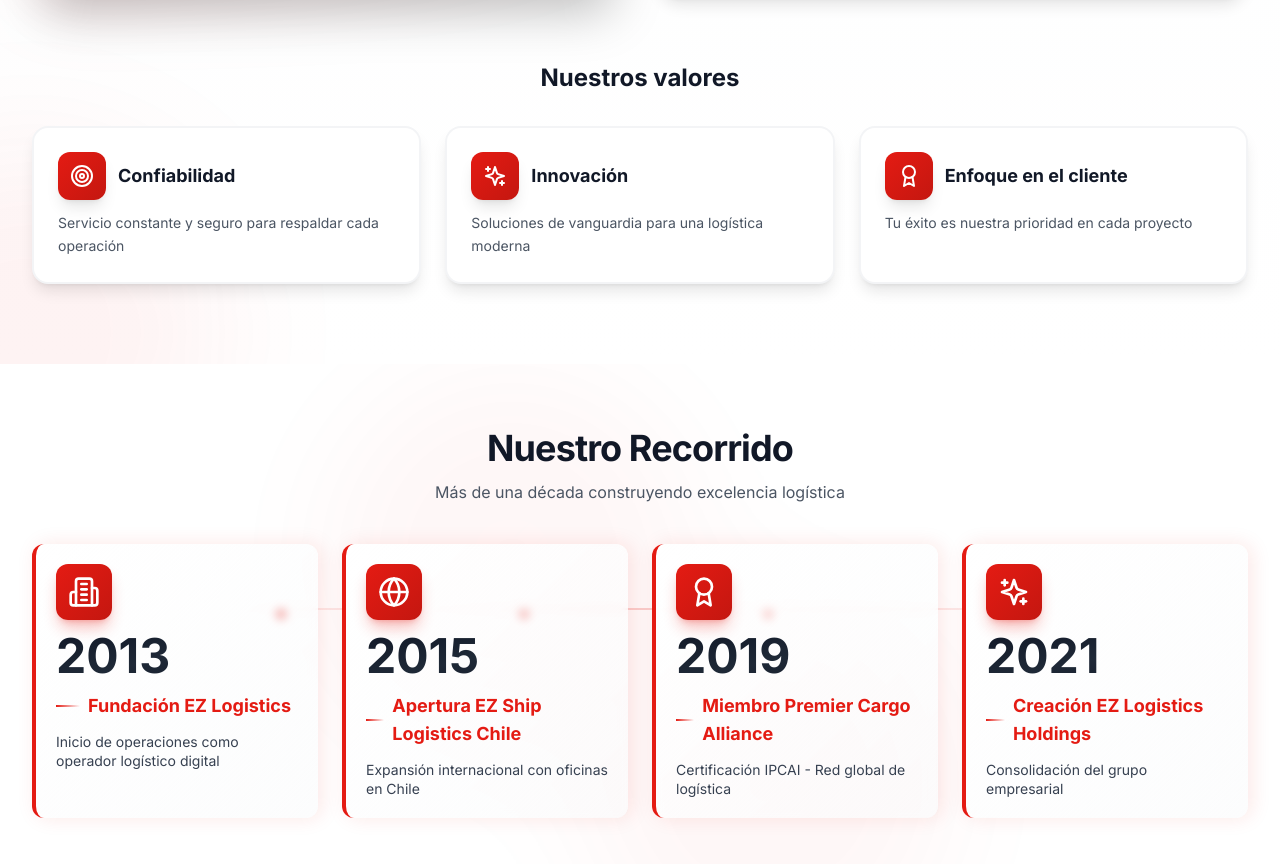
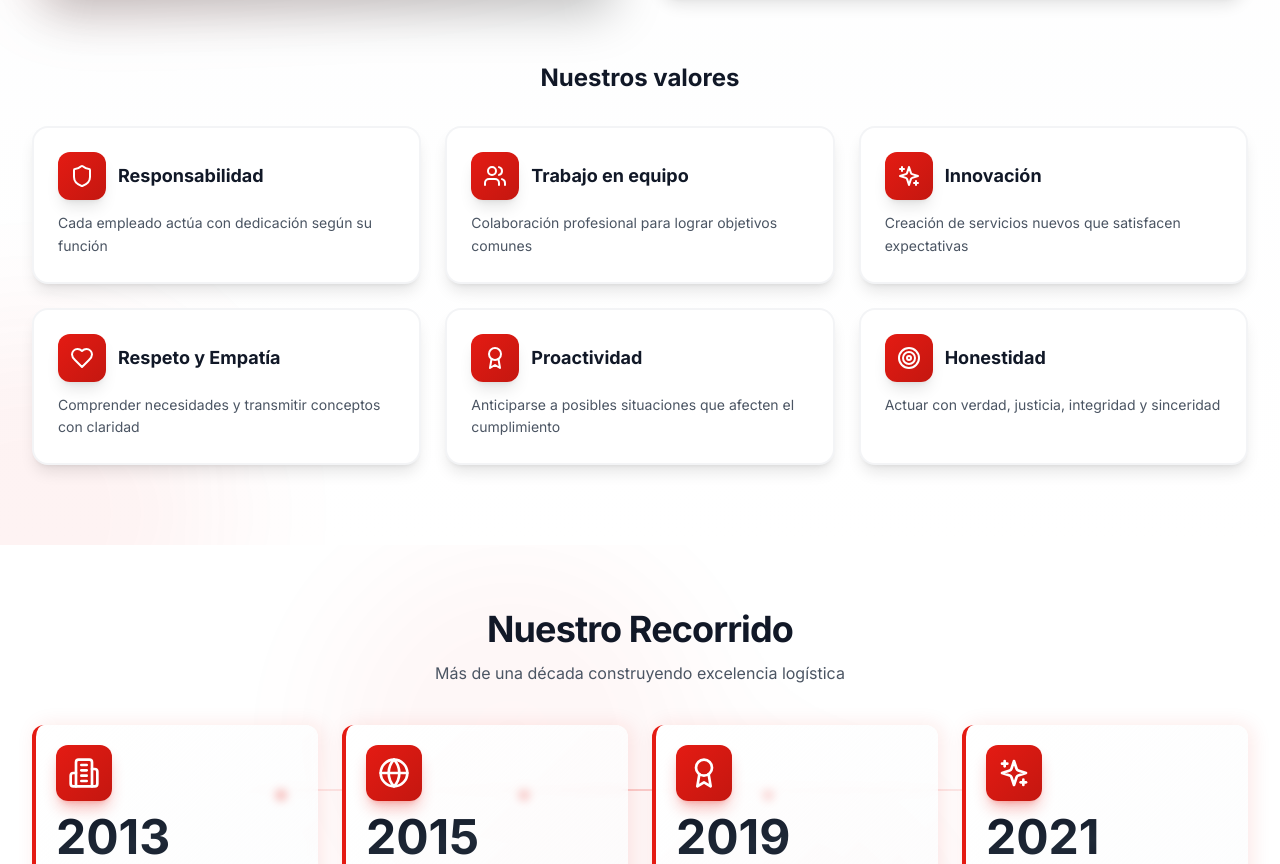
Before and after one commit to cookiecodespy/Ez_webpage, a React (Vite) app: page / in a window 1280 px wide. Shown: the part 1863-2727 px from the top of the page. Built offline with nearby package versions, Linux system fonts and the light colour scheme.

Commit message:
About: Valores según informe Pascale + sombra roja suave (opacity-20) en todas cards

```diff
--- a/src/components/About.tsx
+++ b/src/components/About.tsx
@@ -1,4 +1,4 @@
-import { Target, Eye, Award, Sparkles, Building2 } from 'lucide-react';
+import { Target, Eye, Award, Sparkles, Building2, Users, Heart, Shield } from 'lucide-react';
 import { motion, type Variants, useReducedMotion } from 'framer-motion';
 
 const About = () => {
@@ -13,9 +13,12 @@
   };
 
   const values = [
-    { icon: <Target className="h-6 w-6" />, title: 'Confiabilidad', description: 'Servicio constante y seguro para respaldar cada operación' },
-    { icon: <Sparkles className="h-6 w-6" />, title: 'Innovación', description: 'Soluciones de vanguardia para una logística moderna' },
-    { icon: <Award className="h-6 w-6" />, title: 'Enfoque en el cliente', description: 'Tu éxito es nuestra prioridad en cada proyecto' }
+    { icon: <Shield className="h-6 w-6" />, title: 'Responsabilidad', description: 'Cada empleado actúa con dedicación según su función' },
+    { icon: <Users className="h-6 w-6" />, title: 'Trabajo en equipo', description: 'Colaboración profesional para lograr objetivos comunes' },
+    { icon: <Sparkles className="h-6 w-6" />, title: 'Innovación', description: 'Creación de servicios nuevos que satisfacen expectativas' },
+    { icon: <Heart className="h-6 w-6" />, title: 'Respeto y Empatía', description: 'Comprender necesidades y transmitir conceptos con claridad' },
+    { icon: <Award className="h-6 w-6" />, title: 'Proactividad', description: 'Anticiparse a posibles situaciones que afecten el cumplimiento' },
+    { icon: <Target className="h-6 w-6" />, title: 'Honestidad', description: 'Actuar con verdad, justicia, integridad y sinceridad' }
   ];
 
   return (
@@ -57,7 +60,7 @@
             viewport={{ once: true }}
             transition={{ delay: 0 }}
           >
-            <div className="absolute inset-0 bg-gradient-to-br from-[#E41B13]/10 to-transparent rounded-2xl blur-xl opacity-0 group-hover:opacity-100 transition-opacity duration-500" />
+            <div className="absolute inset-0 bg-gradient-to-br from-[#E41B13] to-[#C41710] rounded-2xl opacity-0 group-hover:opacity-20 blur-xl transition-opacity duration-500" />
             <div className="relative h-full backdrop-blur-sm bg-white border-2 border-gray-100 rounded-2xl p-6 shadow-lg hover:shadow-2xl transition-all duration-300 hover:-translate-y-2">
               <div className="flex items-start gap-4">
                 <div className="flex-shrink-0 p-3 rounded-xl bg-gradient-to-br from-[#E41B13] to-[#C41710] shadow-lg group-hover:scale-110 transition-transform duration-300">
@@ -81,7 +84,7 @@
             viewport={{ once: true }}
             transition={{ delay: 0.1 }}
           >
-            <div className="absolute inset-0 bg-gradient-to-br from-[#E41B13]/10 to-transparent rounded-2xl blur-xl opacity-0 group-hover:opacity-100 transition-opacity duration-500" />
+            <div className="absolute inset-0 bg-gradient-to-br from-[#E41B13] to-[#C41710] rounded-2xl opacity-0 group-hover:opacity-20 blur-xl transition-opacity duration-500" />
             <div className="relative h-full backdrop-blur-sm bg-white border-2 border-gray-100 rounded-2xl p-6 shadow-lg hover:shadow-2xl transition-all duration-300 hover:-translate-y-2">
               <div className="flex items-start gap-4">
                 <div className="flex-shrink-0 p-3 rounded-xl bg-gradient-to-br from-[#E41B13] to-[#C41710] shadow-lg group-hover:scale-110 transition-transform duration-300">
@@ -105,7 +108,7 @@
             viewport={{ once: true }}
             transition={{ delay: 0.2 }}
           >
-            <div className="absolute inset-0 bg-gradient-to-br from-[#E41B13]/10 to-transparent rounded-2xl blur-xl opacity-0 group-hover:opacity-100 transition-opacity duration-500" />
+            <div className="absolute inset-0 bg-gradient-to-br from-[#E41B13] to-[#C41710] rounded-2xl opacity-0 group-hover:opacity-20 blur-xl transition-opacity duration-500" />
             <div className="relative h-full backdrop-blur-sm bg-white border-2 border-gray-100 rounded-2xl p-6 shadow-lg hover:shadow-2xl transition-all duration-300 hover:-translate-y-2">
               <div className="flex items-start gap-4">
                 <div className="flex-shrink-0 p-3 rounded-xl bg-gradient-to-br from-[#E41B13] to-[#C41710] shadow-lg group-hover:scale-110 transition-transform duration-300">
@@ -156,7 +159,7 @@
           <div className="flex flex-col gap-6">
             {/* Misión - Feature card */}
             <div className="group relative flex-1">
-              <div className="absolute inset-0 bg-gradient-to-br from-[#E41B13] to-[#C41710] rounded-3xl opacity-0 group-hover:opacity-100 blur-xl transition-opacity duration-500" />
+              <div className="absolute inset-0 bg-gradient-to-br from-[#E41B13] to-[#C41710] rounded-3xl opacity-0 group-hover:opacity-20 blur-xl transition-opacity duration-500" />
               <div className="relative h-full backdrop-blur-sm bg-white border-2 border-gray-100 rounded-3xl p-8 shadow-lg hover:shadow-2xl transition-all duration-300 hover:-translate-y-1">
                 <div className="flex items-start gap-4">
                   <div className="flex-shrink-0 p-3 rounded-2xl bg-gradient-to-br from-[#E41B13] to-[#C41710] shadow-lg">
@@ -174,7 +177,7 @@
 
             {/* Visión - Feature card */}
             <div className="group relative flex-1">
-              <div className="absolute inset-0 bg-gradient-to-br from-[#E41B13] to-[#C41710] rounded-3xl opacity-0 group-hover:opacity-100 blur-xl transition-opacity duration-500" />
+              <div className="absolute inset-0 bg-gradient-to-br from-[#E41B13] to-[#C41710] rounded-3xl opacity-0 group-hover:opacity-20 blur-xl transition-opacity duration-500" />
               <div className="relative h-full backdrop-blur-sm bg-white border-2 border-gray-100 rounded-3xl p-8 shadow-lg hover:shadow-2xl transition-all duration-300 hover:-translate-y-1">
                 <div className="flex items-start gap-4">
                   <div className="flex-shrink-0 p-3 rounded-2xl bg-gradient-to-br from-[#E41B13] to-[#C41710] shadow-lg">
@@ -195,7 +198,7 @@
         {/* Valores - Modern grid */}
         <div>
           <h3 className="text-2xl font-bold text-gray-900 text-center mb-8">Nuestros valores</h3>
-          <div className="grid md:grid-cols-3 gap-6">
+          <div className="grid md:grid-cols-2 lg:grid-cols-3 gap-6">
             {values.map((value, index) => (
               <motion.div
                 key={value.title}
@@ -205,7 +208,7 @@
                 viewport={{ once: true }}
                 transition={{ delay: index * 0.1 }}
               >
-                <div className="absolute inset-0 bg-gradient-to-br from-[#E41B13]/10 to-transparent rounded-2xl blur-xl opacity-0 group-hover:opacity-100 transition-opacity duration-500" />
+                <div className="absolute inset-0 bg-gradient-to-br from-[#E41B13] to-[#C41710] rounded-2xl opacity-0 group-hover:opacity-20 blur-xl transition-opacity duration-500" />
                 <div className="relative h-full backdrop-blur-sm bg-white border-2 border-gray-100 rounded-2xl p-6 shadow-lg hover:shadow-2xl transition-all duration-300 hover:-translate-y-2">
                   <div className="flex items-center gap-3 mb-3">
                     <div className="p-3 rounded-xl bg-gradient-to-br from-[#E41B13] to-[#C41710] shadow-lg text-white group-hover:scale-110 transition-transform duration-300">
```
